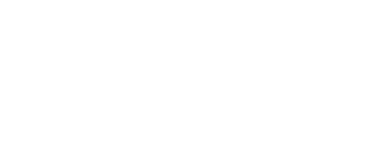
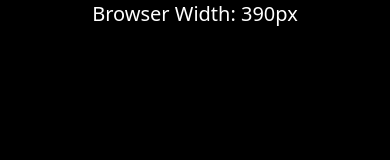
Before and after one commit to kemsguy7/tailwind-css, a plain HTML site: page tailwind-sandbox-starter/11-breakpoints/index.html in a window 390 px wide. Drawn offline with nearby package versions, Linux system fonts and the light colour scheme.

Commit message:
added breakpoints

```diff
--- a/tailwind-sandbox-starter/11-breakpoints/index.html
+++ b/tailwind-sandbox-starter/11-breakpoints/index.html
@@ -8,7 +8,20 @@
     <title>Breakpoints & Media Queries</title>
   </head>
   <!-- Tailwind is mobile-first -->
-  <body></body>
+  <body class="bg-black sm:bg-green-800 md:bg-blue-800 lg:bg-yellow-800 xl:bg-purple-800 2xl:bg-red-800">
+
+    <h1 class="text-white text-center text-xl md:text-3xl">  </h1>
+
+    <script>
+      function showBrowserWidth() {
+        const width = window.innerWidth;
+        document.querySelector('h1').innerText = `Browser Width: ${width}px`;
+      }
+
+      window.onload = showBrowserWidth;
+      window.onresize = showBrowserWidth;
+    </script>
+  </body>
 </html>
 
 <!-- Breakpoint Classes
```
